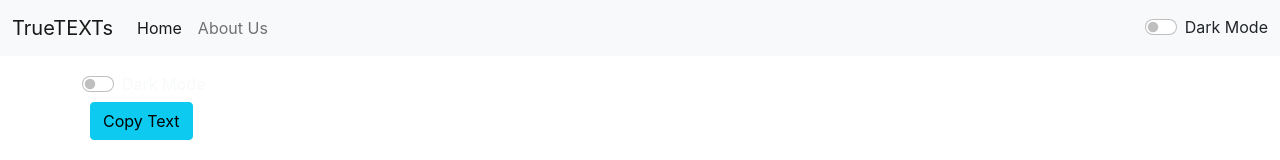
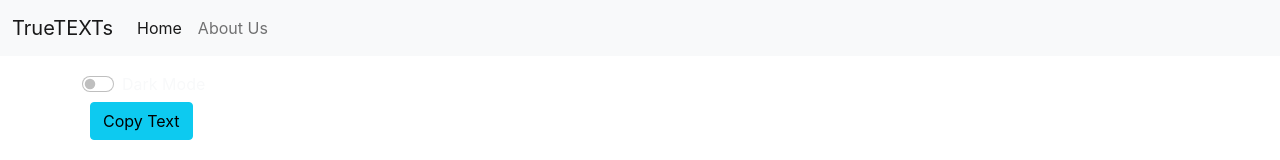
Before and after one commit to snowBaby222/TrueTEXTs, a React (Create React App) app: page / in a window 1280 px wide. Shown: the top 160 px of the page. Built offline with nearby package versions, Linux system fonts and the light colour scheme.

Commit message:
Update Navbar.js

```diff
--- a/src/components/Navbar.js
+++ b/src/components/Navbar.js
@@ -19,12 +19,6 @@ export default function Navbar(props) {
           <Link className="nav-link" to="/about">{props.about}</Link>
         </li>
       </ul>
-
-      <div className={`form-check form-switch text-${props.mode==='light'?'dark':'light'}`}>
-      <input className="form-check-input" type="checkbox" onClick={props.toggleMode} role="switch" id="flexSwitchCheckChecked"/>
-  <label className="form-check-label" htmlFor="flexSwitchCheckChecked">Dark Mode</label>
-</div>
-
      {/* <form className="d-flex">
         <input className="form-control me-2" type="search" placeholder="Search or type a URL" aria-label="Search"/>
         <button className="btn btn-success" type="submit">Search</button>
```
